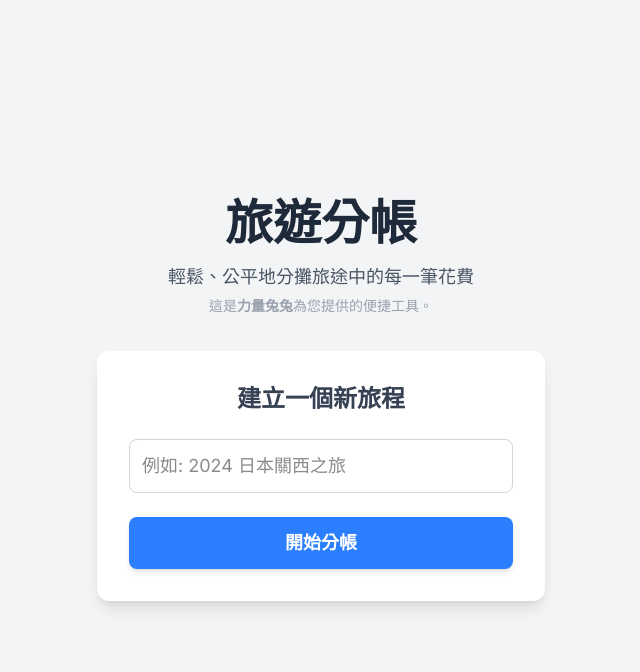
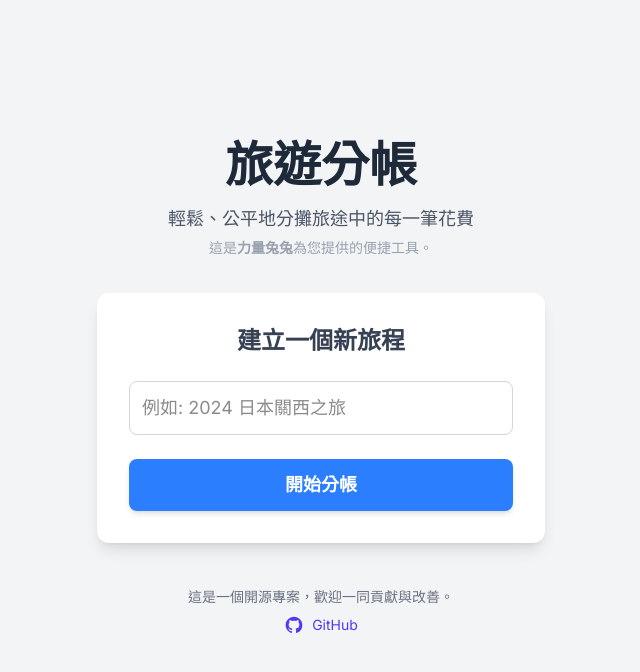
Before and after one commit to leon123858/dtmf, a Next.js app: page / in a window 1280 px wide. Shown: the top 672 px of the page, without its empty margins (319-959 px from the left). Built offline with nearby package versions, Linux system fonts and the light colour scheme; no server answers; what @apollo/client-integration-nextjs would draw is missing.

Commit message:
invalid func OK

```diff
--- a/src/app/components/MoneyShare.tsx
+++ b/src/app/components/MoneyShare.tsx
@@ -16,6 +16,14 @@ export const MoneyShare = () => {
 	const { data: tripData, refetch } = useTrip(context?.tripId || '');
 
 	if (!context || !tripData) return null;
+
+	if (!tripData.isValid) {
+		return (
+			<div className='text-center text-red-500 mt-12'>
+				注意: 包含待校正的帳目，請先校正後再進行結算。
+			</div>
+		);
+	}
 
 	if (tripData.moneyShare.length === 0) {
 		return (
--- a/src/app/components/RecordList.tsx
+++ b/src/app/components/RecordList.tsx
@@ -1,6 +1,6 @@
 'use client';
 
-import React, { useContext, useMemo, useRef } from 'react';
+import React, { useContext, useMemo, useRef, useEffect } from 'react';
 import { SingleTripContext } from '@/app/context/SingleTripProvider';
 import { Record } from '@/app/lib/types';
 import { useGraphQLClient } from '@/app/lib/tripApi/client';
@@ -31,7 +31,25 @@ export const RecordList: React.FC<RecordListProps> = ({ onEdit }) => {
 
 		let nextDate: number = 0;
 
-		return tripData.records
+		const inValidRecords = tripData.records.filter((record) => !record.isValid);
+		const validRecords = tripData.records.filter((record) => record.isValid);
+
+		const formattedInValidRecords = inValidRecords
+			.map((record) => ({
+				...record,
+				date: Number(record.time),
+				isNewDay: false,
+			}))
+			.sort((a, b) => {
+				if (b.date === a.date) {
+					return a.name.localeCompare(b.name);
+				}
+				return a.date - b.date;
+			});
+		if (formattedInValidRecords.length > 0) {
+			formattedInValidRecords[0].isNewDay = true;
+		}
+		const formattedValidRecords = validRecords
 			.map((record) => ({
 				...record,
 				date: Number(record.time),
@@ -58,6 +76,7 @@ export const RecordList: React.FC<RecordListProps> = ({ onEdit }) => {
 					isNewDay,
 				};
 			});
+		return [...formattedInValidRecords, ...formattedValidRecords];
 	}, [tripData]);
 
 	const parentRef = useRef<HTMLDivElement>(null); // 滾動容器的 ref
@@ -79,6 +98,10 @@ export const RecordList: React.FC<RecordListProps> = ({ onEdit }) => {
 		},
 		overscan: 5,
 	});
+
+	useEffect(() => {
+		rowVirtualizer.measure();
+	}, [processedRecords, rowVirtualizer]);
 
 	if (!context || !tripData) return null;
 
@@ -138,7 +161,8 @@ export const RecordList: React.FC<RecordListProps> = ({ onEdit }) => {
 									transform: `translateY(${virtualItem.start}px)`, // 將項目定位到正確的位置
 								}}
 							>
-								{record.isNewDay && (
+								{record.isNewDay &&
+									(record.isValid ? (
 										<div className='flex items-center my-4'>
 											<div className='flex-grow border-t border-gray-300'></div>
 											<span className='mx-4 text-gray-600 text-sm font-semibold'>
@@ -146,11 +170,19 @@ export const RecordList: React.FC<RecordListProps> = ({ onEdit }) => {
 											</span>
 											<div className='flex-grow border-t border-gray-300'></div>
 										</div>
-								)}
+									) : (
+										<div className='flex items-center my-4'>
+											<div className='flex-grow border-t border-red-200'></div>
+											<span className='mx-4 text-red-500 text-sm font-semibold'>
+												無效帳目
+											</span>
+											<div className='flex-grow border-t border-red-200'></div>
+										</div>
+									))}
 								<div className='bg-white p-4 rounded-lg shadow-md flex items-center justify-between'>
 									<div className='flex-1'>
 										<p className='font-bold text-lg text-gray-800'>
-											{record.name}
+											{record.isValid ? '' : '[無效]'} {record.name}
 										</p>
 										<p className='text-sm text-gray-500 mt-1'>
 											由 {longStringSimplify(record.prePayAddress)} 墊付 $
--- a/src/app/components/RecordModal.tsx
+++ b/src/app/components/RecordModal.tsx
@@ -5,6 +5,7 @@ import { SingleTripContext } from '@/app/context/SingleTripProvider';
 import { Record } from '@/app/lib/types';
 import { useGraphQLClient } from '@/app/lib/tripApi/client';
 import { longStringSimplify } from '@/app/lib/utils';
+import { RecordCategory } from '../lib/tripApi/types';
 
 interface RecordModalProps {
 	onClose: () => void;
@@ -141,6 +142,8 @@ export const RecordModal: React.FC<RecordModalProps> = ({
 			prePayAddress,
 			time: new Date(time).getTime().toString(),
 			shouldPayAddress,
+			extendPayMsg: [],
+			category: RecordCategory.NORMAL,
 		};
 
 		if (record) {
--- a/src/app/lib/tripApi/baseClient.ts
+++ b/src/app/lib/tripApi/baseClient.ts
@@ -4,6 +4,7 @@ import { baseURL, wsURL } from './config';
 import { getMainDefinition } from '@apollo/client/utilities';
 import { GraphQLWsLink } from '@apollo/client/link/subscriptions';
 import { createClient } from 'graphql-ws';
+import { Record } from './types';
 
 const httpLink = new HttpLink({
 	uri: baseURL,
@@ -38,6 +39,16 @@ const client = new ApolloClient({
 					},
 				},
 			},
+			Trip: {
+				fields: {
+					records: {
+						keyArgs: false,
+						merge(_existing: Record[], incoming: Record[] = []) {
+							return [...incoming];
+						},
+					},
+				},
+			},
 		},
 	}),
 });
--- a/src/app/lib/tripApi/client.ts
+++ b/src/app/lib/tripApi/client.ts
@@ -166,7 +166,10 @@ export const useGraphQLClient = (): TripGraphQLClient => {
 										...existingTrip.trip,
 										records: [
 											...(existingTrip.trip?.records || []),
-											data.createRecord,
+											{
+												...data.createRecord,
+												isValid: true, // if user use gui to create record, it should be valid
+											},
 										],
 									},
 								};
@@ -204,7 +207,10 @@ export const useGraphQLClient = (): TripGraphQLClient => {
 										...existingTrip.trip,
 										records: existingTrip.trip?.records.map((record) =>
 											record.id === data.updateRecord.id
-												? data.updateRecord
+												? {
+														...data.updateRecord,
+														isValid: true, // if user use gui to create record, it should be valid
+												  }
 												: record
 										),
 									},
--- a/src/app/lib/tripApi/mutation.ts
+++ b/src/app/lib/tripApi/mutation.ts
@@ -28,6 +28,8 @@ export const CREATE_RECORD = gql`
 			prePayAddress
 			time
 			shouldPayAddress
+			extendPayMsg
+			category
 		}
 	}
 `;
@@ -41,6 +43,8 @@ export const UPDATE_RECORD = gql`
 			prePayAddress
 			time
 			shouldPayAddress
+			extendPayMsg
+			category
 		}
 	}
 `;
--- a/src/app/lib/tripApi/query.ts
+++ b/src/app/lib/tripApi/query.ts
@@ -13,6 +13,9 @@ export const GET_TRIP = gql`
 				prePayAddress
 				time
 				shouldPayAddress
+				extendPayMsg
+				category
+				isValid
 			}
 			moneyShare {
 				input {
@@ -25,6 +28,7 @@ export const GET_TRIP = gql`
 				}
 			}
 			addressList
+			isValid
 		}
 	}
 `;
--- a/src/app/lib/tripApi/subscription.ts
+++ b/src/app/lib/tripApi/subscription.ts
@@ -9,6 +9,8 @@ export const SUB_RECORD_CREATE = gql`
 			amount
 			prePayAddress
 			shouldPayAddress
+			extendPayMsg
+			category
 		}
 	}
 `;
@@ -27,6 +29,8 @@ export const SUB_RECORD_UPDATE = gql`
 			amount
 			prePayAddress
 			shouldPayAddress
+			extendPayMsg
+			category
 		}
 	}
 `;
--- a/src/app/lib/tripApi/types.ts
+++ b/src/app/lib/tripApi/types.ts
@@ -1,4 +1,9 @@
 export type ID = string; // GraphQL ID 通常是字符串
+
+export enum RecordCategory {
+	NORMAL = 'NORMAL',
+	FIX = 'FIX',
+}
 
 export interface Record {
 	id: ID;
@@ -7,6 +12,9 @@ export interface Record {
 	prePayAddress: string;
 	time: string; // ISO 格式的時間字符串
 	shouldPayAddress: string[];
+	extendPayMsg: number[];
+	category: RecordCategory;
+	isValid: boolean;
 }
 
 export interface Payment {
@@ -25,6 +33,7 @@ export interface Trip {
 	records: Record[];
 	moneyShare: Tx[];
 	addressList: string[];
+	isValid: boolean;
 }
 
 export interface NewRecordInput {
@@ -32,6 +41,9 @@ export interface NewRecordInput {
 	amount: number;
 	prePayAddress: string;
 	shouldPayAddress: string[];
+	time?: string;
+	extendPayMsg?: number[];
+	category?: RecordCategory;
 }
 
 export interface NewTripInput {
--- a/src/app/page.tsx
+++ b/src/app/page.tsx
@@ -41,6 +41,30 @@ export default async function HomePage() {
 				</p>
 				<TripCreationForm />
 			</div>
+			<br className='w-full border-t border-gray-300 my-8' />
+			<footer className='w-full py-5 text-center text-sm text-gray-500'>
+				<p className='mb-2'>這是一個開源專案，歡迎一同貢獻與改善。</p>
+				<a
+					href='https://github.com/leon123858/dtmf'
+					target='_blank'
+					rel='noopener noreferrer'
+					className='inline-flex items-center justify-center gap-2 text-indigo-600 hover:underline'
+				>
+					<svg
+						className='w-5 h-5'
+						fill='currentColor'
+						viewBox='0 0 24 24'
+						aria-hidden='true'
+					>
+						<path
+							fillRule='evenodd'
+							d='M12 2C6.477 2 2 6.477 2 12c0 4.418 2.865 8.168 6.839 9.492.5.092.682-.217.682-.482 0-.237-.009-.868-.014-1.703-2.782.605-3.369-1.343-3.369-1.343-.454-1.158-1.11-1.466-1.11-1.466-.908-.62.069-.608.069-.608 1.003.07 1.531 1.032 1.531 1.032.892 1.53 2.341 1.088 2.91.832.092-.647.35-1.088.636-1.338-2.22-.253-4.555-1.113-4.555-4.951 0-1.093.39-1.988 1.031-2.688-.103-.253-.446-1.272.098-2.65 0 0 .84-.27 2.75 1.026A9.564 9.564 0 0112 6.844c.85.004 1.705.115 2.504.337 1.909-1.296 2.747-1.027 2.747-1.027.546 1.378.203 2.398.1 2.651.64.7 1.03 1.595 1.03 2.688 0 3.848-2.338 4.695-4.566 4.943.359.309.678.92.678 1.855 0 1.338-.012 2.419-.012 2.747 0 .268.18.58.688.482A10.001 10.001 0 0022 12c0-5.523-4.477-10-10-10z'
+							clipRule='evenodd'
+						/>
+					</svg>
+					<span>GitHub</span>
+				</a>
+			</footer>
 		</div>
 	);
 }
```
Lines whose indentation alone changed are shown as unchanged.
